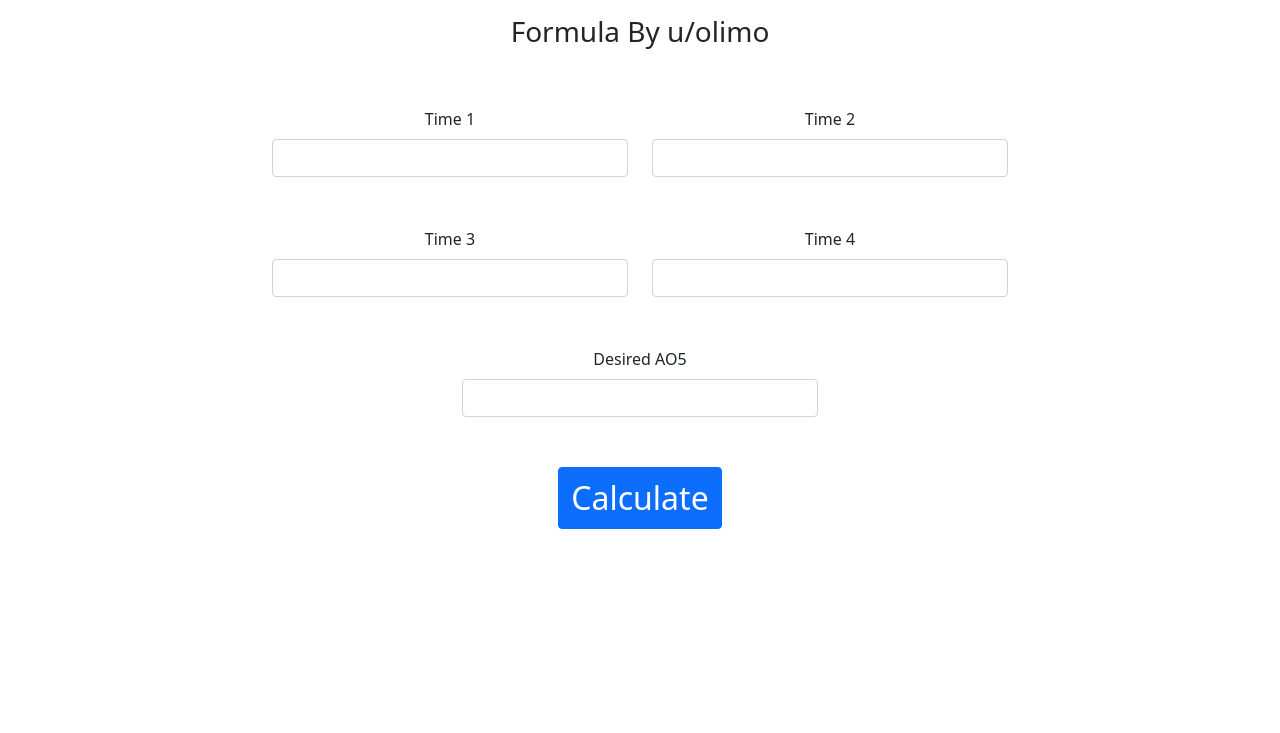
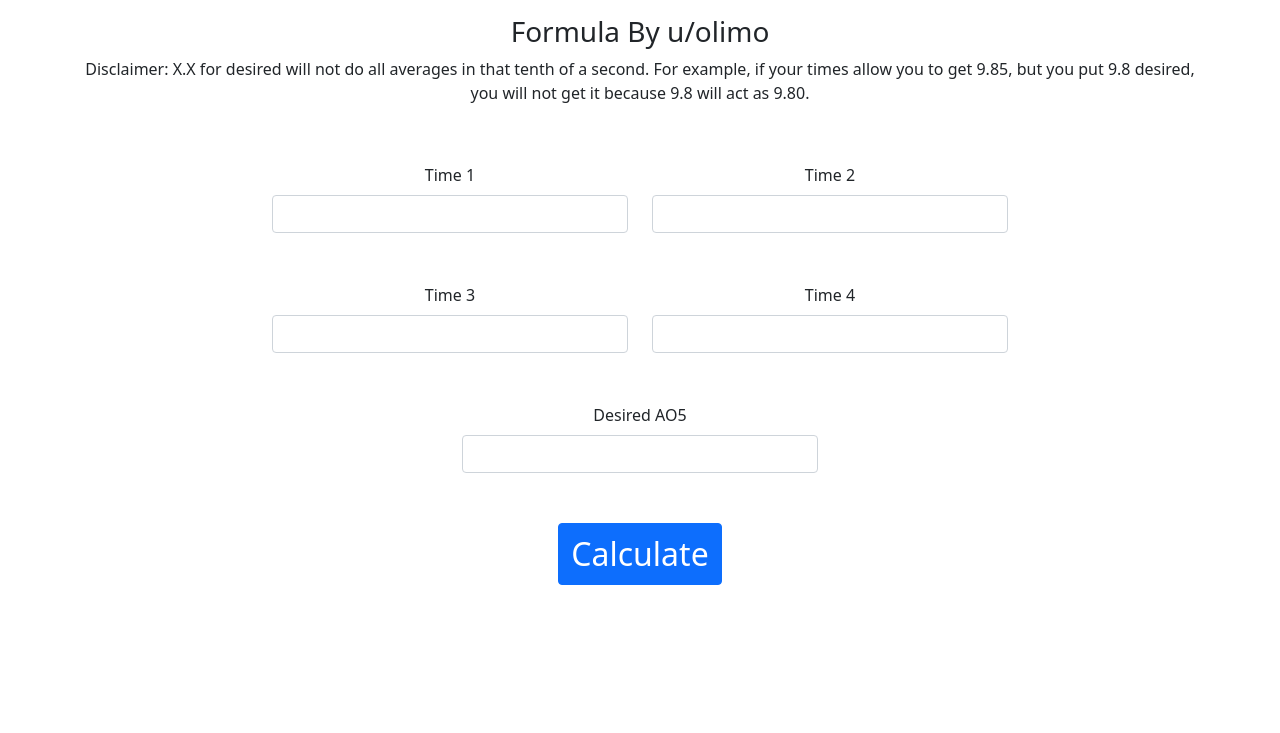
Before and after one commit to CadenG150/avgcalc, a plain HTML site: page index.html in a window 1280 px wide. Shown: the part 67-800 px from the top of the page. Drawn offline with nearby package versions, Linux system fonts and the light colour scheme.

Commit message:
Update index.html

```diff
--- a/index.html
+++ b/index.html
@@ -14,6 +14,7 @@
             <h1 id="header">What Do I Need?</h1>
             <div class="row top-small-buffer"></div>
             <h2 id="info"><small>Formula By u/olimo</small></h2>
+	    <p>Disclaimer: X.X for desired will not do all averages in that tenth of a second.  For example, if your times allow you to get 9.85, but you put 9.8 desired, you will not get it because 9.8 will act as 9.80.</p>
             <div class="row top-buffer"></div>
           </div>
         </div>
```
